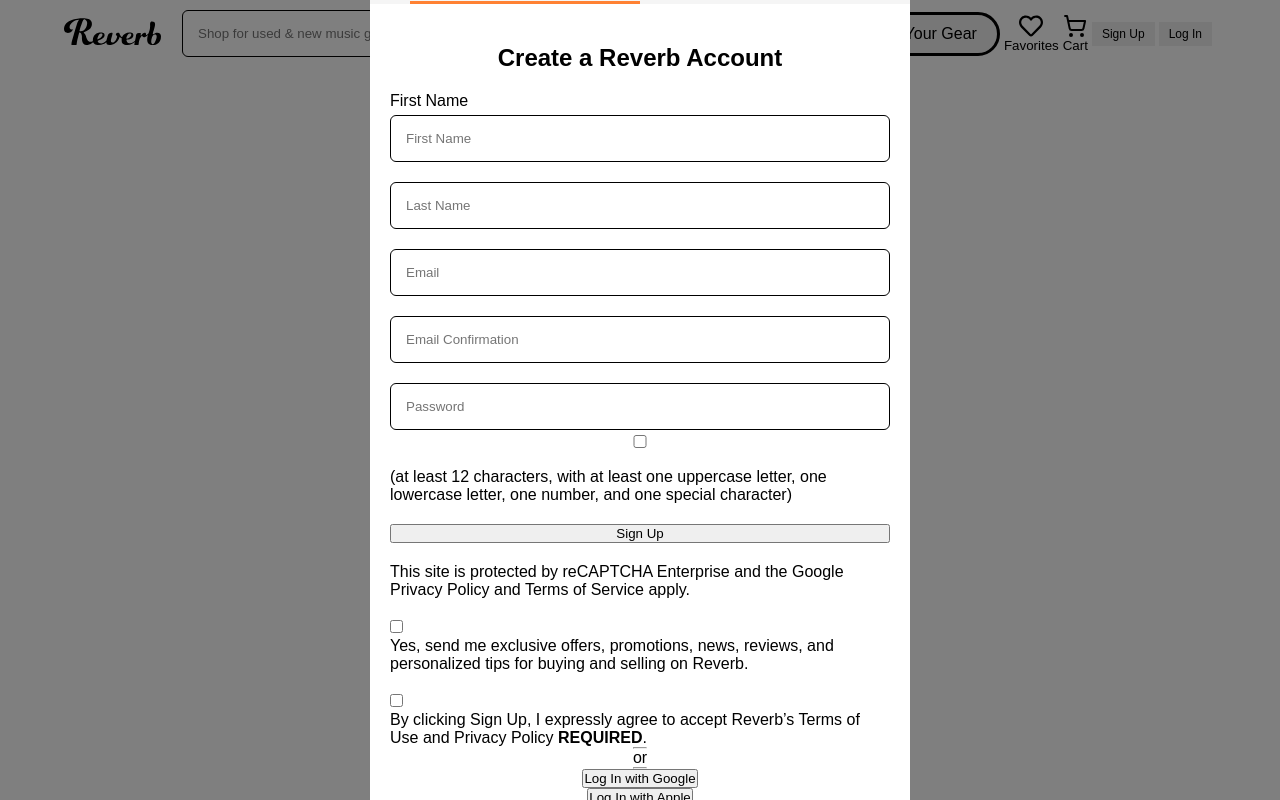
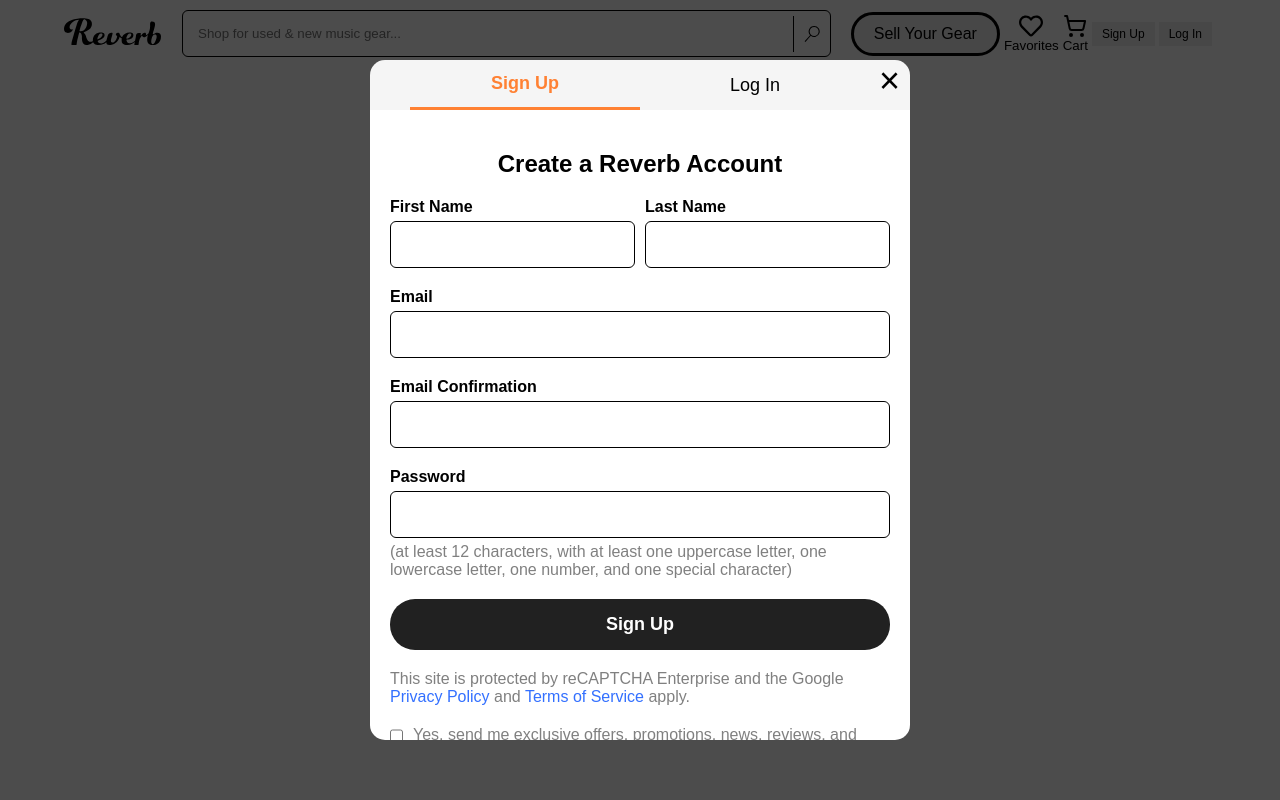
Before and after one commit to yanakolajara/L3_V3_e-commerce_site, a React (Vite) app in the folder client/: page / in a window 1280 px wide. Both pictures are taken after a click on the button "Sign Up". Built offline with nearby package versions, Linux system fonts and the light colour scheme.

Commit message:
Finished auth style

```diff
--- a/client/src/components/Auth/Auth.css
+++ b/client/src/components/Auth/Auth.css
@@ -1,6 +1,7 @@
 .auth-modal {
   width: 540px;
   min-height: 635px;
+  max-height: 85vh;
   border-radius: 15px;
 }
 
@@ -40,7 +41,7 @@
   padding: 20px;
 }
 
-.auth-body form {
+.auth-form {
   display: flex;
   margin-top: 20px;
   flex-direction: column;
@@ -48,23 +49,44 @@
   width: 100%;
 }
 
-.auth-body form label {
+.auth-form label {
   display: flex;
   flex-direction: column;
   gap: 5px;
-  width: 100%;
+  font-weight: bold;
 }
 
-.auth-body form input[type='email'],
-.auth-body form input[type='password'],
-.auth-body form input[type='text'] {
+.auth-form p {
+  font-weight: lighter;
+  color: gray;
+}
+
+.auth-form a {
+  cursor: pointer;
+  color: #3370ff;
+}
+
+.form-names {
+  display: flex;
+  flex-direction: row;
+  gap: 10px;
+  flex: 1;
+}
+
+.first-name,
+.last-name {
+  flex: 1;
+}
+
+.auth-form input[type='email'],
+.auth-form input[type='password'],
+.auth-form input[type='text'] {
   border: 1px solid rgba(0, 0, 0, 1);
   border-radius: 6px;
   padding: 15px;
-  flex: 1;
 }
 
-.auth-body form input[type='submit'] {
+.auth-form input[type='submit'] {
   background-color: #212121;
   color: white;
   border: 0;
@@ -77,3 +99,48 @@
 .auth-body form input[type='submit']:hover {
   background-color: #000000;
 }
+
+.auth-body .checkbox-container {
+  display: flex;
+  flex-direction: row;
+  gap: 10px;
+}
+
+.auth-body .checkbox-container input[type='checkbox'] {
+  width: 20px;
+  height: 20px;
+}
+
+.divider {
+  width: 100%;
+  text-align: center;
+  border-bottom: 1px solid #212121;
+  line-height: 0.1em;
+  margin: 15px 0 20px;
+}
+
+.divider span {
+  font-weight: lighter;
+  background: #fff;
+  padding: 0 10px;
+}
+
+.auth__social-login {
+  color: #212121;
+  border: 0;
+  border-radius: 25px;
+  padding: 15px;
+  font-size: medium;
+  font-weight: bold;
+  width: 100%;
+  margin-bottom: 8px;
+}
+
+.auth__social-login-icon {
+  margin-right: 10px;
+}
+
+.auth__social-login--facebook {
+  background-color: #3b5998;
+  color: white;
+}
--- a/client/src/components/Auth/Auth.jsx
+++ b/client/src/components/Auth/Auth.jsx
@@ -1,6 +1,9 @@
 import React from 'react';
 import Modal from '../Modal/Modal';
 import { useModal } from '../../providers/modalProvider';
+import { FaFacebook } from 'react-icons/fa';
+import { SiApple } from 'react-icons/si';
+import GoogleIcon from '../../assets/google-icon.png';
 import './Auth.css';
 
 export default function Auth({ isLogin, setIsLogin }) {
@@ -33,24 +36,14 @@
               {isLogin ? 'Log In to Reverb' : 'Create a Reverb Account'}
             </h2>
             {isLogin ? (
-              <form>
+              <form className='auth-form'>
                 <label htmlFor='email'>
                   Email
-                  <input
-                    type='email'
-                    name='email'
-                    id='email'
-                    placeholder='Email'
-                  />
+                  <input type='email' name='email' id='email' />
                 </label>
                 <label htmlFor='password'>
                   Password
-                  <input
-                    type='password'
-                    name='password'
-                    id='password'
-                    placeholder='Password'
-                  />
+                  <input type='password' name='password' id='password' />
                 </label>
                 <input type='submit' value='Log In' />
                 <div className='checkbox'>
@@ -59,74 +52,55 @@
                 </div>
               </form>
             ) : (
-              <form>
-                <label htmlFor='firstName'>
+              <form className='auth-form'>
+                <div className='form-names'>
+                  <label htmlFor='firstName' className='first-name'>
                     First Name
-                  <input
-                    type='text'
-                    name='firstName'
-                    id='firstName'
-                    placeholder='First Name'
-                  />
+                    <input type='text' name='firstName' id='firstName' />
                   </label>
-                <label htmlFor='lastName'>
-                  <input
-                    type='text'
-                    name='lastName'
-                    id='lastName'
-                    placeholder='Last Name'
-                  />
+                  <label htmlFor='lastName' className='last-name'>
+                    Last Name
+                    <input type='text' name='lastName' id='lastName' />
                   </label>
+                </div>
                 <label htmlFor='email'>
-                  <input
-                    type='email'
-                    name='email'
-                    id='email'
-                    placeholder='Email'
-                  />
+                  Email
+                  <input type='email' name='email' id='email' />
                 </label>
                 <label htmlFor='emailConfirmation'>
+                  Email Confirmation
                   <input
                     type='email'
                     name='emailConfirmation'
                     id='emailConfirmation'
-                    placeholder='Email Confirmation'
                   />
                 </label>
                 <label htmlFor='password'>
-                  <input
-                    type='password'
-                    name='password'
-                    id='password'
-                    placeholder='Password'
-                  />
-                  <input
-                    type='checkbox'
-                    name='showPassword'
-                    id='showPassword'
-                  />
-                </label>
+                  Password
+                  <input type='password' name='password' id='password' />
                   <p>
                     (at least 12 characters, with at least one uppercase letter,
                     one lowercase letter, one number, and one special character)
                   </p>
-                <button type='submit'>Sign Up</button>
+                </label>
+                <input type='submit' value='Sign Up' />
                 <p>
-                  This site is protected by reCAPTCHA Enterprise and the Google
-                  Privacy Policy and Terms of Service apply.
+                  This site is protected by reCAPTCHA Enterprise and the Google{' '}
+                  <a>Privacy Policy</a> and <a>Terms of Service</a> apply.
                 </p>
-                <div className='check-box'>
+                <div className='checkbox-container'>
                   <input type='checkbox' name='newsletter' id='newsletter' />
                   <p>
                     Yes, send me exclusive offers, promotions, news, reviews,
                     and personalized tips for buying and selling on Reverb.
                   </p>
                 </div>
-                <div>
+                <div className='checkbox-container'>
                   <input type='checkbox' name='terms' id='terms' />
                   <p>
                     By clicking Sign Up, I expressly agree to accept Reverb’s
-                    Terms of Use and Privacy Policy <strong>REQUIRED</strong>.
+                    <a>Terms of Use</a> and <a>Privacy Policy</a>{' '}
+                    <strong>REQUIRED</strong>.
                   </p>
                 </div>
               </form>
@@ -136,14 +110,26 @@
                 Forgot your password?<a href='#'> Reset it</a>
               </p>
             )}
-            <div className='or-divider'>
-              <hr />
-              <p>or</p>
-              <hr />
-            </div>
-            <button>{isLogin ? 'Sign Up' : 'Log In'} with Google</button>
-            <button>{isLogin ? 'Sign Up' : 'Log In'} with Apple</button>
-            <button>{isLogin ? 'Sign Up' : 'Log In'} with Facebook</button>
+            <p className='divider'>
+              <span>OR</span>
+            </p>
+            <button className='auth__social-login '>
+              <img
+                className='auth__social-login-icon'
+                style={{ width: '20px', height: '20px' }}
+                src={GoogleIcon}
+                alt='Google Logo'
+              />
+              {isLogin ? 'Log In' : 'Sign Up'} with Google
+            </button>
+            <button className='auth__social-login '>
+              <SiApple className='auth__social-login-icon' />
+              {isLogin ? 'Log In' : 'Sign Up'} with Apple
+            </button>
+            <button className='auth__social-login auth__social-login--facebook'>
+              <FaFacebook className='auth__social-login-icon' />
+              {isLogin ? 'Log In' : 'Sign Up'} with Facebook
+            </button>
           </section>
         </div>
       </Modal>
--- a/client/src/components/Modal/Modal.css
+++ b/client/src/components/Modal/Modal.css
@@ -1,5 +1,5 @@
 .modal__background {
-  background-color: rgba(0, 0, 0, 0.5);
+  background-color: rgba(0, 0, 0, 0.7);
   width: 100vw;
   height: 100vh;
   position: fixed;
@@ -24,11 +24,14 @@
   width: fit-content;
   height: fit-content;
   border-radius: 15px;
+  overflow: hidden;
+  overflow-y: auto;
+  scrollbar-color: rgba(0, 0, 0, 0.2) rgba(0, 0, 0, 0);
+  scrollbar-width: thin;
 }
 
 .modal__controls {
   display: flex;
-
   position: absolute;
   right: 0;
   padding: 0px 10px;
```
Also changed, not shown: client/src/assets/google-icon.png (added). Lines whose indentation alone changed are shown as unchanged.
